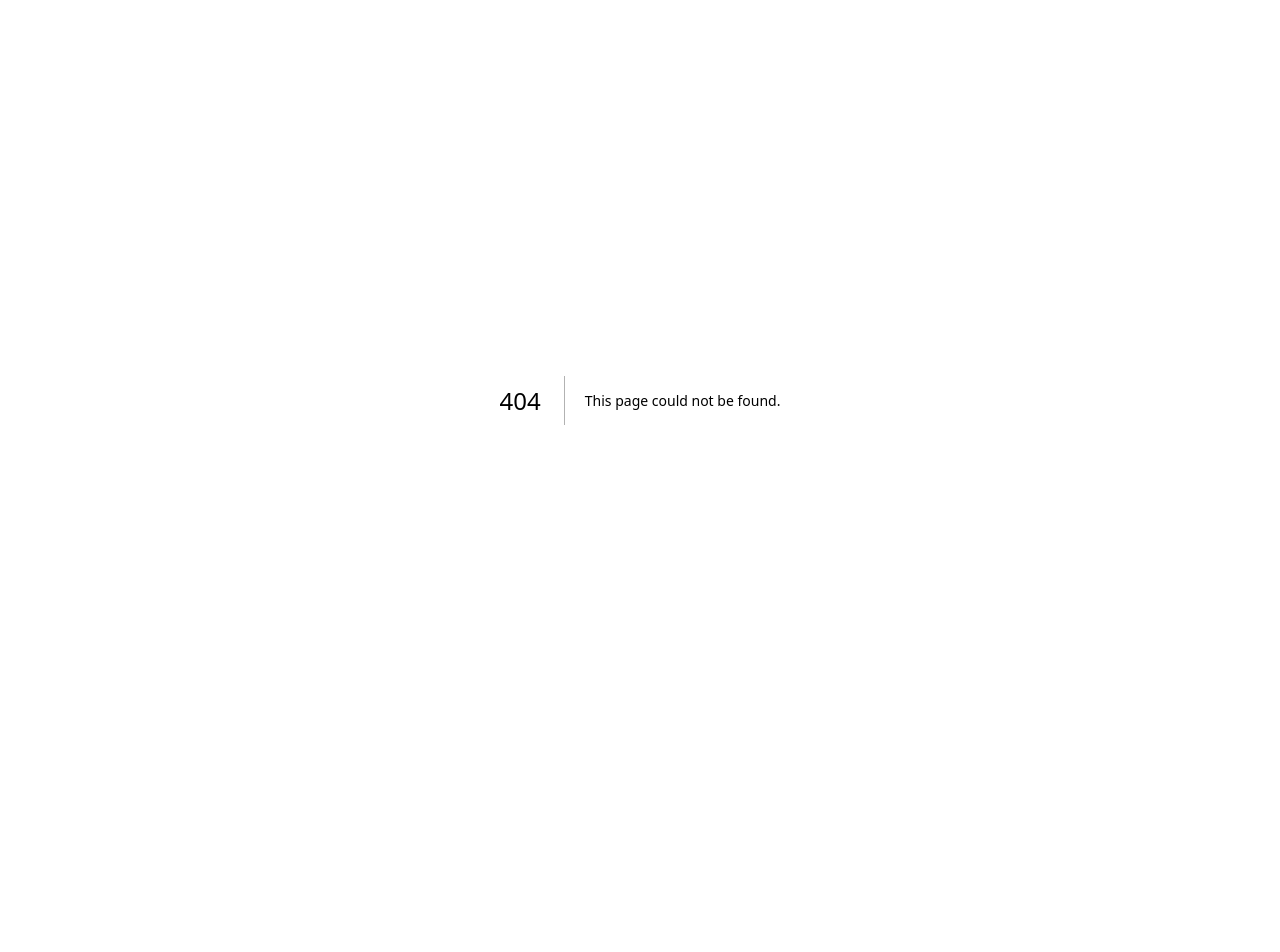
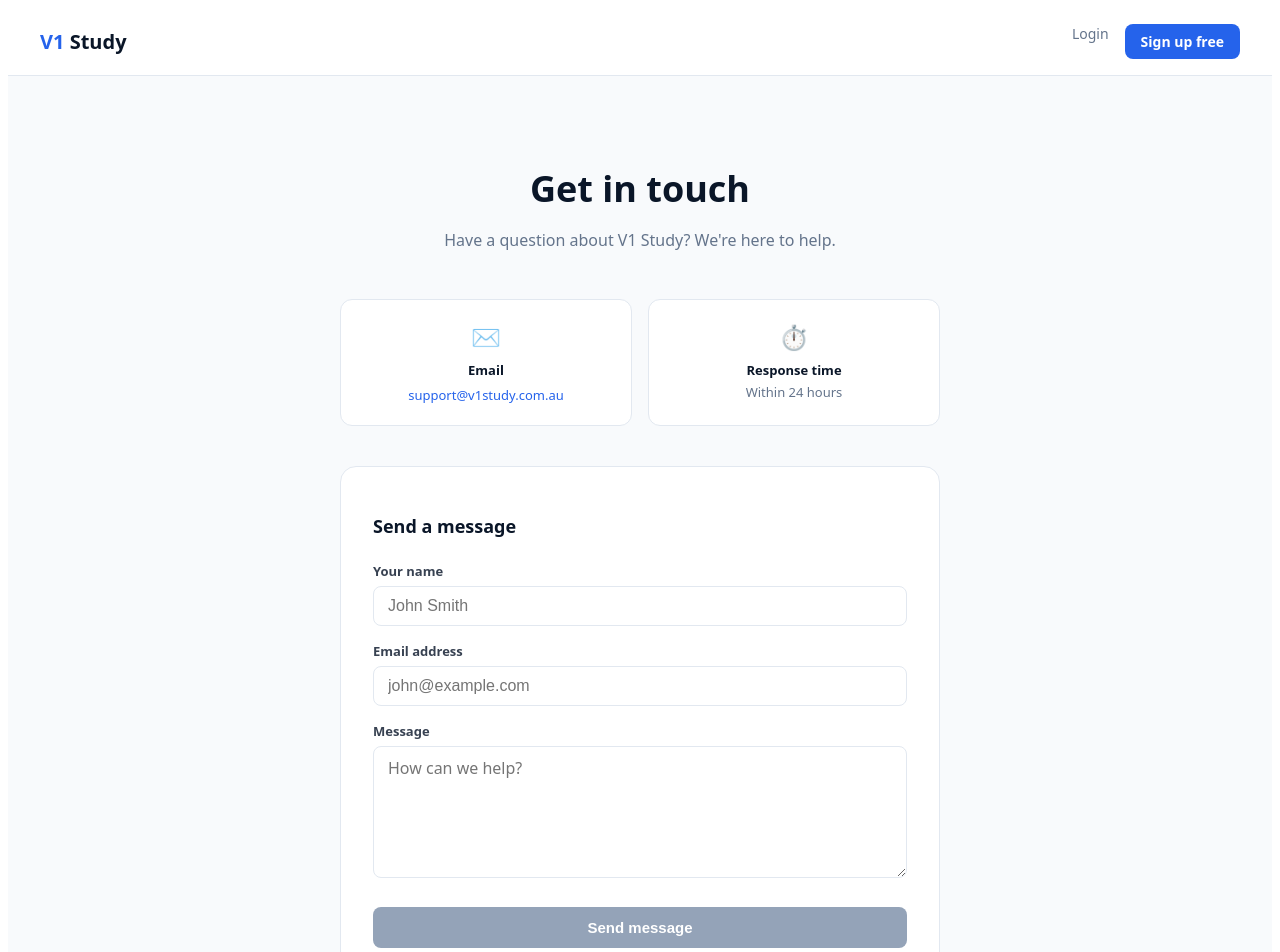
Before and after one commit to daniellongford/V1Study, a Next.js app: page /contact in a window 1280 px wide. Before the commit this address had no page. Shown: the top 952 px of the page. Before the commit the page ends 800 px from the top, so only its background shows below. Built offline with nearby package versions, Linux system fonts and the light colour scheme.

Commit message:
Create contact page

```diff
--- /dev/null
+++ b/app/contact/page.tsx
@@ -0,0 +1,109 @@
+'use client'
+import { useState } from 'react'
+
+export default function ContactPage() {
+  const [name, setName] = useState('')
+  const [email, setEmail] = useState('')
+  const [message, setMessage] = useState('')
+  const [sent, setSent] = useState(false)
+
+  function handleSubmit() {
+    if (!name || !email || !message) return
+    window.location.href = `mailto:support@v1study.com.au?subject=Contact from ${encodeURIComponent(name)}&body=${encodeURIComponent(`Name: ${name}\nEmail: ${email}\n\n${message}`)}`
+    setSent(true)
+  }
+
+  return (
+    <main style={{ minHeight: '100vh', background: '#f8fafc', fontFamily: 'system-ui,sans-serif' }}>
+      <nav style={{ background: 'white', borderBottom: '1px solid #e2e8f0', padding: '1rem 2rem', display: 'flex', alignItems: 'center', justifyContent: 'space-between' }}>
+        <a href="/" style={{ textDecoration: 'none' }}>
+          <span style={{ fontSize: '20px', fontWeight: '800', color: '#2563eb' }}>V1</span>
+          <span style={{ fontSize: '20px', fontWeight: '800', color: '#0a1628' }}> Study</span>
+        </a>
+        <div style={{ display: 'flex', gap: '1rem' }}>
+          <a href="/login" style={{ color: '#64748b', textDecoration: 'none', fontSize: '14px' }}>Login</a>
+          <a href="/signup" style={{ background: '#2563eb', color: 'white', borderRadius: '8px', padding: '8px 16px', textDecoration: 'none', fontWeight: '600', fontSize: '14px' }}>Sign up free</a>
+        </div>
+      </nav>
+
+      <div style={{ maxWidth: '600px', margin: '0 auto', padding: '4rem 2rem' }}>
+        <div style={{ textAlign: 'center', marginBottom: '3rem' }}>
+          <h1 style={{ fontSize: '36px', fontWeight: '800', color: '#0a1628', marginBottom: '1rem' }}>Get in touch</h1>
+          <p style={{ fontSize: '16px', color: '#64748b' }}>Have a question about V1 Study? We're here to help.</p>
+        </div>
+
+        {/* CONTACT CARDS */}
+        <div style={{ display: 'grid', gridTemplateColumns: '1fr 1fr', gap: '1rem', marginBottom: '2.5rem' }}>
+          <div style={{ background: 'white', borderRadius: '12px', padding: '1.25rem', border: '1px solid #e2e8f0', textAlign: 'center' }}>
+            <div style={{ fontSize: '24px', marginBottom: '8px' }}>✉️</div>
+            <div style={{ fontSize: '13px', fontWeight: '700', color: '#0a1628', marginBottom: '4px' }}>Email</div>
+            <a href="mailto:support@v1study.com.au" style={{ fontSize: '13px', color: '#2563eb', textDecoration: 'none' }}>support@v1study.com.au</a>
+          </div>
+          <div style={{ background: 'white', borderRadius: '12px', padding: '1.25rem', border: '1px solid #e2e8f0', textAlign: 'center' }}>
+            <div style={{ fontSize: '24px', marginBottom: '8px' }}>⏱️</div>
+            <div style={{ fontSize: '13px', fontWeight: '700', color: '#0a1628', marginBottom: '4px' }}>Response time</div>
+            <div style={{ fontSize: '13px', color: '#64748b' }}>Within 24 hours</div>
+          </div>
+        </div>
+
+        {/* CONTACT FORM */}
+        {!sent ? (
+          <div style={{ background: 'white', borderRadius: '16px', padding: '2rem', border: '1px solid #e2e8f0' }}>
+            <h2 style={{ fontSize: '18px', fontWeight: '700', color: '#0a1628', marginBottom: '1.5rem' }}>Send a message</h2>
+            <div style={{ marginBottom: '1rem' }}>
+              <label style={{ fontSize: '13px', fontWeight: '600', color: '#374151', display: 'block', marginBottom: '6px' }}>Your name</label>
+              <input
+                type="text"
+                placeholder="John Smith"
+                value={name}
+                onChange={e => setName(e.target.value)}
+                style={{ width: '100%', padding: '10px 14px', border: '1px solid #e2e8f0', borderRadius: '8px', fontSize: '16px', outline: 'none', boxSizing: 'border-box' }}
+              />
+            </div>
+            <div style={{ marginBottom: '1rem' }}>
+              <label style={{ fontSize: '13px', fontWeight: '600', color: '#374151', display: 'block', marginBottom: '6px' }}>Email address</label>
+              <input
+                type="email"
+                placeholder="john@example.com"
+                value={email}
+                onChange={e => setEmail(e.target.value)}
+                style={{ width: '100%', padding: '10px 14px', border: '1px solid #e2e8f0', borderRadius: '8px', fontSize: '16px', outline: 'none', boxSizing: 'border-box' }}
+              />
+            </div>
+            <div style={{ marginBottom: '1.5rem' }}>
+              <label style={{ fontSize: '13px', fontWeight: '600', color: '#374151', display: 'block', marginBottom: '6px' }}>Message</label>
+              <textarea
+                placeholder="How can we help?"
+                value={message}
+                onChange={e => setMessage(e.target.value)}
+                rows={5}
+                style={{ width: '100%', padding: '10px 14px', border: '1px solid #e2e8f0', borderRadius: '8px', fontSize: '16px', outline: 'none', resize: 'vertical', boxSizing: 'border-box', fontFamily: 'system-ui,sans-serif' }}
+              />
+            </div>
+            <button
+              onClick={handleSubmit}
+              disabled={!name || !email || !message}
+              style={{ width: '100%', background: !name || !email || !message ? '#94a3b8' : '#2563eb', color: 'white', border: 'none', borderRadius: '8px', padding: '12px', fontSize: '15px', fontWeight: '600', cursor: !name || !email || !message ? 'not-allowed' : 'pointer' }}
+            >
+              Send message
+            </button>
+          </div>
+        ) : (
+          <div style={{ background: '#f0fdf4', border: '1px solid #bbf7d0', borderRadius: '16px', padding: '2rem', textAlign: 'center' }}>
+            <div style={{ fontSize: '48px', marginBottom: '1rem' }}>✉️</div>
+            <h2 style={{ fontSize: '20px', fontWeight: '700', color: '#15803d', marginBottom: '8px' }}>Message sent!</h2>
+            <p style={{ fontSize: '14px', color: '#64748b' }}>Your email client should have opened. We'll get back to you within 24 hours.</p>
+          </div>
+        )}
+      </div>
+
+      <footer style={{ padding: '2rem', textAlign: 'center', borderTop: '1px solid #e2e8f0', background: 'white' }}>
+        <div style={{ marginBottom: '0.5rem' }}>
+          <span style={{ fontWeight: '800', color: '#2563eb' }}>V1</span>
+          <span style={{ fontWeight: '800', color: '#0a1628' }}> Study</span>
+        </div>
+        <p style={{ fontSize: '13px', color: '#94a3b8' }}>© 2026 V1 Study. ABN 67 533 972 478. Built for Australian pilots.</p>
+      </footer>
+    </main>
+  )
+}
```
